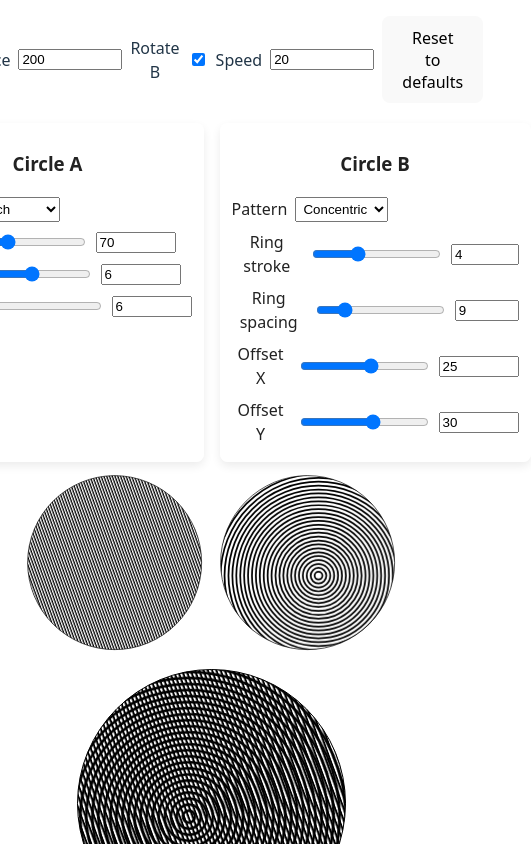
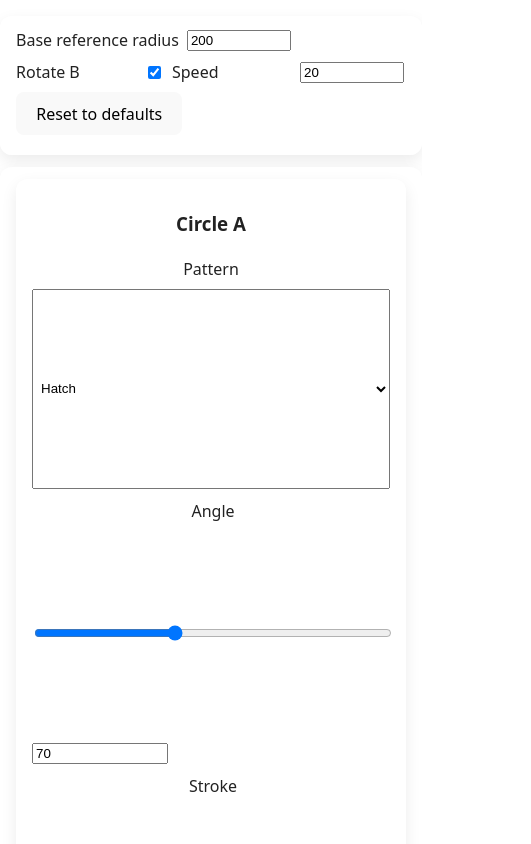
Before and after one commit to Reobos/MoireGenerator, a Vue app: page / in a window 390 px wide. Shown: the top 844 px of the page, 531 px wide, since content can reach past the window. Built offline with nearby package versions, Linux system fonts and the light colour scheme.

Commit message:
improved style

```diff
--- a/src/App.vue
+++ b/src/App.vue
@@ -221,6 +221,7 @@ function resetDefaults() {
 
 <template>
   <div class="wrapper">
+    <div class="card global-card">
       <div class="global-control">
         <label for="baseRefRadius">Base reference radius</label>
         <input id="baseRefRadius" class="num" type="number" min="1" step="1" v-model.number="baseRefRadius" />
@@ -230,6 +231,8 @@ function resetDefaults() {
         <input id="rotateSpeed" class="num" type="number" min="0" step="1" v-model.number="previewRotateSpeed" />
         <button type="button" @click="resetDefaults">Reset to defaults</button>
       </div>
+    </div>
+    <div class="card controls-card">
       <CombinedControls
       :a-pattern="aPattern" @update:aPattern="v => (aPattern = v)"
       :a-line-angle="aLineAngle" @update:aLineAngle="v => (aLineAngle = v)"
@@ -257,7 +260,8 @@ function resetDefaults() {
       :b-wavy-spacing="bWavySpacing" @update:bWavySpacing="v => (bWavySpacing = v)"
       :b-wavy-stroke="bWavyStroke" @update:bWavyStroke="v => (bWavyStroke = v)"
       />
-      <div class="stage">
+    </div>
+      <div class="card stage">
         <div class="row">
           <SvgCircle ref="aRef" :size="size" :r="size/2 - 0.5 - 2"
             :use-hatch="aPattern === 'hatch'" :use-concentric="aPattern === 'concentric'" :use-wavy="aPattern === 'wavy'"
@@ -340,7 +344,7 @@ function resetDefaults() {
 
 .row {
   display: grid;
-  grid-template-columns: 1fr 1fr;
+  grid-template-columns: repeat(2, minmax(0, 1fr));
   gap: 1rem;
   width: 100%;
   max-width: 95vw;
@@ -380,4 +384,34 @@ function resetDefaults() {
   border-radius: 8px;
   box-shadow: 0 4px 10px rgba(0,0,0,0.08);
 }
+
+/* Cards */
+.card {
+  background: rgba(255, 255, 255, 0.9);
+  color: #222;
+  padding: 0.75rem 1rem;
+  border-radius: 12px;
+  box-shadow: 0 6px 16px rgba(0,0,0,0.08);
+  width: 100%;
+  max-width: 1200px;
+}
+.global-card { display: block; }
+
+.export-row {
+  margin-top: 0.75rem;
+  display: flex;
+  gap: 0.5rem;
+  flex-wrap: wrap;
+}
+
+/* Responsive adjustments */
+@media (max-width: 900px) {
+  .row {
+    grid-template-columns: 1fr;
+  }
+}
+@media (max-width: 600px) {
+  .global-control { flex-wrap: wrap; }
+  .global-control label { min-width: 120px; text-align: left; }
+}
 </style>
--- a/src/components/CombinedControls.vue
+++ b/src/components/CombinedControls.vue
@@ -231,23 +231,54 @@ const ids = {
 
 <style scoped>
 .combined {
-  display: grid;
-  grid-template-columns: 1fr 1fr;
+  display: flex;
   gap: 1rem;
+  align-items: stretch;
+  flex-wrap: wrap;
+  width: 100%;
 }
 .col {
+  flex: 1 1 360px; /* grow, shrink, base width */
+  min-width: 0; /* allow shrinking to container */
   background: rgba(255, 255, 255, 0.9);
   color: #222;
-  padding: 0.5rem 0.75rem;
-  border-radius: 8px;
-  box-shadow: 0 4px 10px rgba(0,0,0,0.08);
+  padding: 0.75rem 1rem;
+  border-radius: 12px;
+  box-shadow: 0 6px 16px rgba(0,0,0,0.08);
 }
 .row {
   display: flex;
   align-items: center;
   gap: 0.5rem;
-  margin-bottom: 0.5rem;
+  margin-bottom: 0.65rem;
+  flex-wrap: wrap; /* allow controls to wrap */
 }
-.num { width: 4.5rem; }
-select { padding: 0.2rem; }
+label { min-width: 110px; }
+.num { width: 4.75rem; flex: 0 0 auto; }
+select { padding: 0.25rem; }
+
+/* Let range/select expand but not force overflow */
+.row > input[type="range"],
+.row > select {
+  flex: 1 1 200px;
+  min-width: 140px;
+}
+
+@media (max-width: 900px) {
+  .combined { gap: 0.75rem; }
+  .col { flex: 1 1 100%; }
+}
+@media (max-width: 600px) {
+  label { min-width: 100px; }
+  .num { width: 4.25rem; }
+}
+
+/* Stack on very small screens */
+@media (max-width: 480px) {
+  .row { flex-direction: column; align-items: stretch; }
+  label { min-width: 0; }
+  .row > input,
+  .row > select { width: 100%; min-width: 0; }
+  .num { width: 100%; max-width: 8rem; }
+}
 </style>
```
Lines whose indentation alone changed are shown as unchanged.
